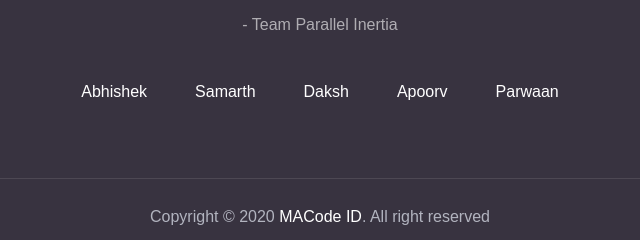
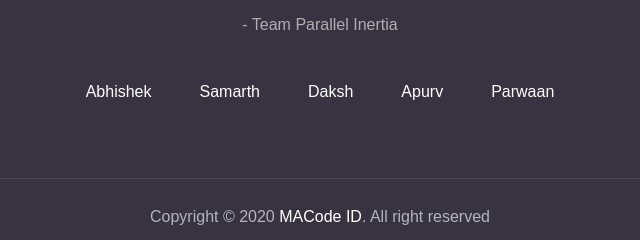
Before and after one commit to abhishek0220/Find-me, a plain HTML site: page index.html in a window 1280 px wide. Shown: the part 988-1228 px from the top of the page, 320-960 px from the left. Drawn offline with Linux system fonts and the light colour scheme.

Commit message:
Update index.html

```diff
--- a/index.html
+++ b/index.html
@@ -26,10 +26,10 @@
           <a class="nav-link" href="./">Home</a>
         </li>
         <li class="nav-item">
-          <a class="nav-link" href="" target="_blank">API Docs</a>
+          <a class="nav-link" href="https://api.exploretheunexploredwith.us/redoc" target="_blank">API Docs</a>
         </li>
         <li class="nav-item">
-          <a class="nav-link" href="" target="_blank">Devpost</a>
+          <a class="nav-link" href="https://devpost.com/software/findme-nx9w4z" target="_blank">Devpost</a>
         </li>
       </ul>
       <div class="ml-auto my-2 my-lg-0">
@@ -49,7 +49,7 @@
           <p class="mb-4">Ever since the pandemic has hit we humans have accustomed to our mundane work-life and activities, thus we bring you our hack Find-me, your one stop to escape the monotony of everyday life and discover amazing places.
             It lets you to complete your travel check-list and even inspire others to relive the same adventure.</p>
 
-          <a href="#" class="btn btn-dark">Explore API Docs</a>
+          <a href="https://api.exploretheunexploredwith.us/redoc" class="btn btn-dark">Explore API Docs</a>
 
         </div>
         <div class="col-lg-6 d-none d-lg-block wow zoomIn">
@@ -72,11 +72,11 @@
         <p class="caption">- Team Parallel Inertia</p>
 
         <ul class="nav justify-content-center py-3">
-          <li class="nav-item"><a href="" class="nav-link fg-white px-4">Abhishek</a></li>
-          <li class="nav-item"><a href="" class="nav-link fg-white px-4">Samarth</a></li>
-          <li class="nav-item"><a href="" class="nav-link fg-white px-4">Daksh</a></li>
-          <li class="nav-item"><a href="" class="nav-link fg-white px-4">Apoorv</a></li>
-          <li class="nav-item"><a href="" class="nav-link fg-white px-4">Parwaan</a></li>
+          <li class="nav-item"><a href="https://www.linkedin.com/in/abhishek0220/" target="_blank" class="nav-link fg-white px-4">Abhishek</a></li>
+          <li class="nav-item"><a href="https://www.linkedin.com/in/samarth-singh-3b993916b/" target="_blank" class="nav-link fg-white px-4">Samarth</a></li>
+          <li class="nav-item"><a href="https://www.linkedin.com/in/daksh-chauhan-a541571b3/" target="_blank" class="nav-link fg-white px-4">Daksh</a></li>
+          <li class="nav-item"><a href="https://www.linkedin.com/in/apurvpurohit/" target="_blank" class="nav-link fg-white px-4">Apurv</a></li>
+          <li class="nav-item"><a href="https://www.linkedin.com/in/parwaan-virk-783a801b2/" target="_blank" class="nav-link fg-white px-4">Parwaan</a></li>
         </ul>
       </div>
     </div>
```
